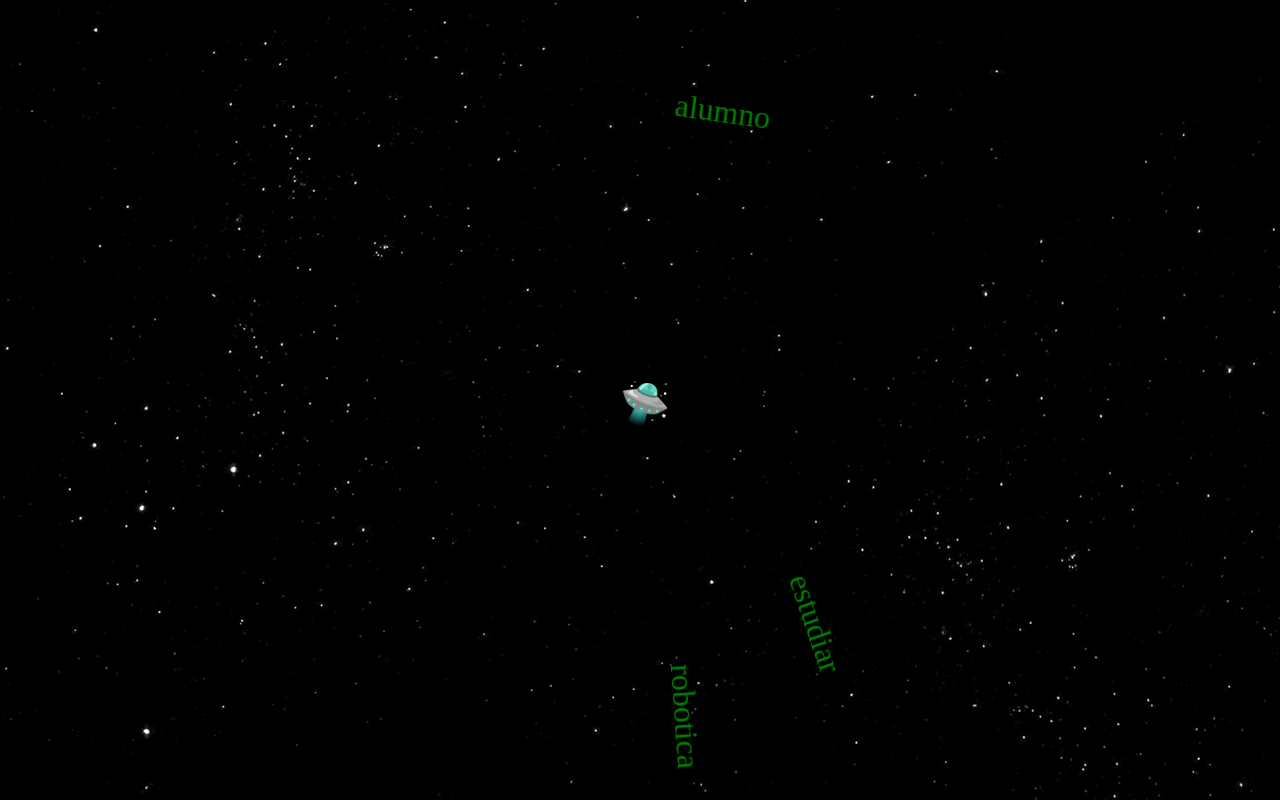
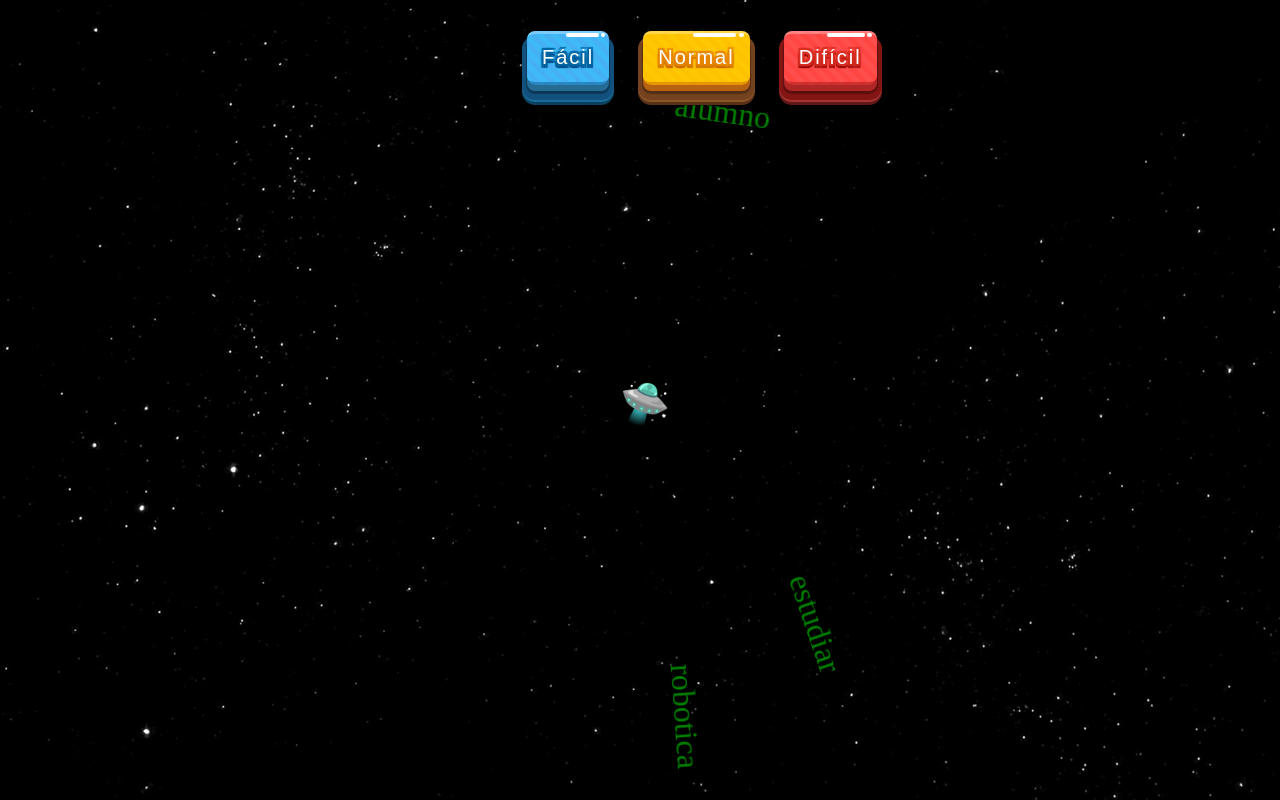
Before and after one commit to cristianvia/mecanotronix, a website: page index.html in a window 1280 px wide. Drawn offline with Linux system fonts and the light colour scheme.

Commit message:
new button styles

```diff
--- a/mecanotronix.css
+++ b/mecanotronix.css
@@ -12,6 +12,14 @@ body{
     color:red;
     font-size:40px;
 }
+
+.menu{
+    position:absolute;
+    z-index:3;
+    top:2vh;
+    left:40vw;
+}
+
 .hero{
     width:40px;
     height:40px;
@@ -72,60 +80,81 @@ body{
     100% { transform: translateY(0); }
 }
 
-/* Reset button styles */
-.push_button {
-	position: relative;
-	width:220px;
-	height:40px;
-	text-align:center;
-	color:#FFF;
-	text-decoration:none;
-	line-height:43px;
-	font-family:'Oswald', Helvetica;
-	display: block;
-	margin: 25px;
-    margin-left:75px;
+/* MENU buttons */
+@import url('https://fonts.googleapis.com/css?family=Carter+One');
+.game-button {
+  position: relative;
+  top: 0;
+  cursor: pointer;
+  text-decoration: none !important;
+  outline: none !important;
+  font-family: 'Carter One', sans-serif;
+  font-size: 20px;
+  line-height: 1.5em;
+  letter-spacing: .1em;
+  text-shadow: 2px 2px 1px #0066a2, -2px 2px 1px #0066a2, 2px -2px 1px #0066a2, -2px -2px 1px #0066a2, 0px 2px 1px #0066a2, 0px -2px 1px #0066a2, 0px 4px 1px #004a87, 2px 4px 1px #004a87, -2px 4px 1px  #004a87;
+  border: none;
+  margin: 15px 15px 30px;
+  background: repeating-linear-gradient( 45deg, #3ebbf7, #3ebbf7 5px, #45b1f4 5px, #45b1f4 10px);
+  border-bottom: 3px solid rgba(16, 91, 146, 0.5);
+  border-top: 3px solid rgba(255,255,255,.3);
+  color: #fff !important;
+  border-radius: 8px;
+  padding: 8px 15px 10px;
+  box-shadow: 0 6px 0 #266b91, 0 8px 1px 1px rgba(0,0,0,.3), 0 10px 0 5px #12517d, 0 12px 0 5px #1a6b9a, 0 15px 0 5px #0c405e, 0 15px 1px 6px rgba(0,0,0,.3);
 }
-.push_button:before {
-	background-image:-webkit-gradient(linear, 0% 0%, 0% 100%, from(#D0D0D0), to(#f0f0f0));
-
-	-webkit-border-radius:5px;
-	-moz-border-radius:5px;
-	border-radius:5px;
-
-	-webkit-box-shadow:0 1px 2px rgba(0, 0, 0, .5) inset, 0 1px 0 #FFF;
-	-moz-box-shadow:0 1px 2px rgba(0, 0, 0, .5) inset, 0 1px 0 #FFF;
-	box-shadow:0 1px 2px rgba(0, 0, 0, .5) inset, 0 1px 0 #FFF;
-
-	position: absolute;
-	content: "";
+.game-button:hover {
+  top:2px;
+  box-shadow: 0 4px 0 #266b91, 0 6px 1px 1px rgba(0,0,0,.3), 0 8px 0 5px #12517d, 0 10px 0 5px #1a6b9a, 0 13px 0 5px #0c405e, 0 13px 1px 6px rgba(0,0,0,.3);
 }
-
-.push_button:active:before{
-	top: -11px;
-	bottom: -5px;
-	content: "";
+.game-button::before {
+  content: '';
+  height: 10%;
+  position: absolute;
+  width: 40%;
+  background: #fff;
+  right: 13%;
+  top: -3%;
+  border-radius: 99px;
+  }
+.game-button::after {
+  content: '';
+  height: 10%;
+  position: absolute;
+  width: 5%;
+  background: #fff;
+  right: 5%;
+  top: -3%;
+  border-radius: 99px;
+  }
+.game-button.orange {
+   background: repeating-linear-gradient( 45deg, #ffc800, #ffc800 5px, #ffc200 5px, #ffc200 10px);
+  box-shadow: 0 6px 0 #b76113, 0 8px 1px 1px rgba(0,0,0,.3), 0 10px 0 5px #75421f, 0 12px 0 5px #8a542b, 0 15px 0 5px #593116, 0 15px 1px 6px rgba(0,0,0,.3);
+  border-bottom: 3px solid rgba(205, 102, 0, 0.5);
+  text-shadow: 2px 2px 1px #e78700, -2px 2px 1px #e78700, 2px -2px 1px #e78700, -2px -2px 1px #e78700, 0px 2px 1px #e78700, 0px -2px 1px #e78700, 0px 4px 1px #c96100, 2px 4px 1px #c96100, -2px 4px 1px  #c96100;
 }
-.blue {
-	text-shadow:-1px -1px 0 #2C7982;
-	background: #3EACBA;
-	border:1px solid #379AA4;
-	background-image:-webkit-linear-gradient(top, #48C6D4, #3EACBA);
-	background-image:-moz-linear-gradient(top, #48C6D4, #3EACBA);
-	background-image:-ms-linear-gradient(top, #48C6D4, #3EACBA);
-	background-image:-o-linear-gradient(top, #48C6D4, #3EACBA);
-	background-image:linear-gradient(top, #48C6D4, #3EACBA);
-
-	-webkit-border-radius:5px;
-	-moz-border-radius:5px;
-	border-radius:5px;
-	}
-
-.blue:hover {
-	background: #48C6D4;
-	background-image:-webkit-linear-gradient(top, #3EACBA, #48C6D4);
-	background-image:-moz-linear-gradient(top, #3EACBA, #48C6D4);
-	background-image:-ms-linear-gradient(top, #3EACBA, #48C6D4);
-	background-image:-o-linear-gradient(top, #3EACBA, #48C6D4);
-	background-image:linear-gradient(top, #3EACBA, #48C6D4);
+.game-button.orange:hover {
+  top:2px;
+  box-shadow: 0 4px 0 #b76113, 0 6px 1px 1px rgba(0,0,0,.3), 0 8px 0 5px #75421f, 0 10px 0 5px #8a542b, 0 13px 0 5px #593116, 0 13px 1px 6px rgba(0,0,0,.3);
 }
+.game-button.red {
+   background: repeating-linear-gradient( 45deg, #ff4f4c, #ff4f4c 5px, #ff4643 5px, #ff4643 10px);
+  box-shadow: 0 6px 0 #ae2725, 0 8px 1px 1px rgba(0,0,0,.3), 0 10px 0 5px #831614, 0 12px 0 5px #a33634, 0 15px 0 5px #631716, 0 15px 1px 6px rgba(0,0,0,.3);
+  border-bottom: 3px solid rgba(160, 25, 23, 0.5);
+  text-shadow: 2px 2px 1px #d72d21, -2px 2px 1px #d72d21, 2px -2px 1px #d72d21, -2px -2px 1px #d72d21, 0px 2px 1px #d72d21, 0px -2px 1px #d72d21, 0px 4px 1px #930704, 2px 4px 1px #930704, -2px 4px 1px  #930704;
+}
+.game-button.red:hover {
+  top:2px;
+  box-shadow: 0 4px 0 #ae2725, 0 6px 1px 1px rgba(0,0,0,.3), 0 8px 0 5px #831614, 0 10px 0 5px #a33634, 0 13px 0 5px #631716, 0 13px 1px 6px rgba(0,0,0,.3);
+}
+.game-button.green {
+   background: repeating-linear-gradient( 45deg, #54d440, #54d440 5px, #52cc3f 5px, #52cc3f 10px);
+    box-shadow: 0 6px 0 #348628, 0 8px 1px 1px rgba(0,0,0,.3), 0 10px 0 5px #2a6d20, 0 12px 0 5px #39822e, 0 15px 0 5px #1d4c16, 0 15px 1px 6px rgba(0,0,0,.3);
+    border-bottom: 3px solid rgba(40, 117, 29, 0.5);
+    text-shadow: 2px 2px 1px #348628, -2px 2px 1px #348628, 2px -2px 1px #348628, -2px -2px 1px #348628, 0px 2px 1px #348628, 0px -2px 1px #348628, 0px 4px 1px #1d4c16, 2px 4px 1px #1d4c16, -2px 4px 1px #1d4c16;
+    margin: 10px;
+    margin-left:150px;
+}
+.game-button.green:hover {
+  top:2px;
+  box-shadow: 0 4px 0 #348628, 0 6px 1px 1px rgba(0,0,0,.3), 0 8px 0 5px #2a6d20, 0 10px 0 5px #39822e, 0 13px 0 5px #1d4c16, 0 13px 1px 6px rgba(0,0,0,.3);
```
